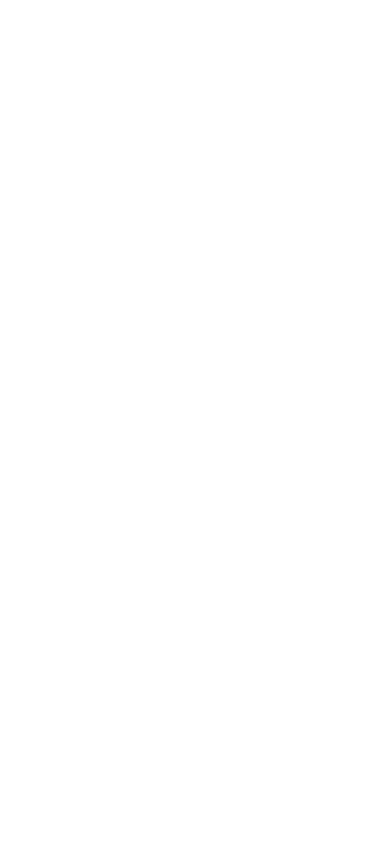
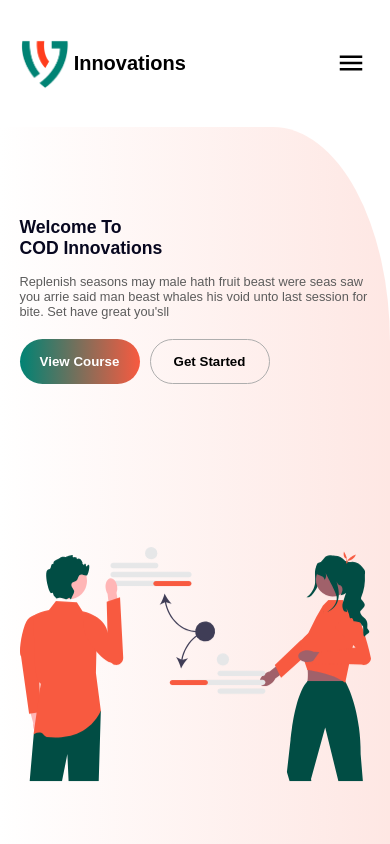
Before and after one commit to codinnovation/official-website, a Next.js app: page / in a window 390 px wide. Built offline with nearby package versions, Linux system fonts and the light colour scheme.

Commit message:
designed the top bar and hero section

```diff
--- /dev/null
+++ b/src/pages/home page/hero section/index.jsx
@@ -0,0 +1,42 @@
+import React from "react";
+import Image from "next/image";
+import styles from "../../../styles/home page/hero section.module.css";
+import HeroImage from "../../../../public/hero-img.svg";
+
+function HeroSection() {
+  return (
+    <>
+      <div className={styles.heroContainer}>
+        <div className={styles.heroContent}>
+          <div className={styles.heroDescriptionContainer}>
+            <div className={styles.heroDescriptionCaption}>
+              <p>Every Child Yearns To Learn</p>
+            </div>
+            <div className={styles.heroDescriptionHeader}>
+              <h1>Welcome To </h1>
+              <h1>COD Innovations</h1>
+            </div>
+
+            <div className={styles.heroTagline}>
+              <h3>
+                Replenish seasons may male hath fruit beast were seas saw you
+                arrie said man beast whales his void unto last session for bite.
+                Set have great you&apos;sll
+              </h3>
+            </div>
+
+            <div className={styles.heroButton}>
+              <button>View Course</button>
+              <button>Get Started</button>
+            </div>
+          </div>
+
+          <div className={styles.heroImage}>
+            <Image src={HeroImage} width={900} height={900} alt="" />
+          </div>
+        </div>
+      </div>
+    </>
+  );
+}
+export default HeroSection;
--- /dev/null
+++ b/src/pages/home page/index.jsx
@@ -0,0 +1,15 @@
+import React from "react";
+import TopBar from "./top bar";
+import HeroSection from "./hero section";
+
+function HomePage() {
+  return (
+    <>
+      <div>
+        <TopBar />
+        <HeroSection />
+      </div>
+    </>
+  );
+}
+export default HomePage;
--- /dev/null
+++ b/src/pages/home page/top bar/index.jsx
@@ -0,0 +1,44 @@
+import React from "react";
+import Image from "next/image";
+import Link from "next/link";
+import styles from "../../../styles/home page/top bar.module.css";
+import CODLogo from "../../../../public/logo-w-1 (1).png";
+import MenuIcon from "@mui/icons-material/Menu";
+
+function TopBar() {
+  return (
+    <>
+      <div className={styles.topbarContainer}>
+        <div className={styles.topbarContent}>
+          <div className={styles.companyContainer}>
+            <Image src={CODLogo} width={100} height={100} alt="" />
+            <div className={styles.companyName}>
+              <h1>Innovations</h1>
+              <p>COD Innovations</p>
+            </div>
+          </div>
+
+          <div className={styles.navigationContainer}>
+            <div className={styles.linkContainer}>
+              <Link href="/">Home</Link>
+              <Link href="/">About</Link>
+              <Link href="/">Courses</Link>
+              <Link href="/">Blog</Link>
+              <Link href="/">Pages</Link>
+              <Link href="/">Contact</Link>
+            </div>
+
+            <div className={styles.navigationButton}>
+              <button>Get A Quote</button>
+            </div>
+          </div>
+
+          <div className={styles.menuContainer}>
+            <MenuIcon className={styles.icon} />
+          </div>
+        </div>
+      </div>
+    </>
+  );
+}
+export default TopBar;
--- a/src/pages/index.js
+++ b/src/pages/index.js
@@ -1,5 +1,6 @@
 import React, { useEffect, useState } from "react";
 import Head from "next/head";
+import HomePage from "./home page";
 
 export default function Home() {
 
@@ -12,6 +13,7 @@
         <link rel="icon" href="/logo-w-1 (1).png" />
       </Head>
       <div>
+        <HomePage />
       </div>
     </>
   );
--- a/src/styles/globals.css
+++ b/src/styles/globals.css
@@ -10,11 +10,6 @@
   box-sizing: border-box;
 }
 
-a {
-  color: inherit;
-  text-decoration: none;
-}
-
 :root {
   --top-bar: #008374;
   --top-bar-bg-dark: #076c61;
--- /dev/null
+++ b/src/styles/home page/hero section.module.css
@@ -0,0 +1,174 @@
+.heroContainer {
+  width: 100%;
+  height: 90vh;
+  background: linear-gradient(to right, #fff, #f8594025);
+  border-top-right-radius: 40%;
+}
+
+.heroContent {
+  display: grid;
+  grid-template-columns: 1fr 1fr;
+  gap: 30px;
+  width: 65%;
+  height: 100%;
+  margin: 0 auto;
+}
+
+.heroDescriptionContainer {
+  display: flex;
+  flex-direction: column;
+  align-items: flex-start;
+  justify-content: center;
+}
+
+.heroDescriptionCaption {
+  display: flex;
+  justify-content: flex-start;
+  align-items: center;
+}
+
+.heroDescriptionCaption p {
+  text-transform: uppercase;
+  font-size: 0.9em;
+  font-family: sans-serif;
+  font-weight: 600;
+}
+
+.heroDescriptionHeader {
+  margin-top: 8px;
+  display: flex;
+  justify-content: center;
+  align-items: flex-start;
+  flex-direction: column;
+}
+
+.heroDescriptionHeader h1 {
+  font-size: 3.5em;
+  font-family: sans-serif;
+  color: rgb(7, 7, 31);
+  font-weight: 900;
+}
+
+.heroTagline {
+  margin-top: 40px;
+  display: flex;
+  justify-content: flex-start;
+  align-items: center;
+}
+
+.heroTagline h3 {
+  font-size: 1em;
+  font-family: sans-serif;
+  color: #5c5c5c;
+  font-weight: 500;
+}
+
+.heroButton {
+  margin-top: 50px;
+  display: flex;
+  justify-content: flex-start;
+  align-items: center;
+}
+
+.heroButton button {
+  width: 150px;
+  height: 50px;
+  background: linear-gradient(to right, #008374, #f85a40);
+  border: none;
+  border-radius: 50px;
+  color: #fff;
+  font-family: sans-serif;
+  cursor: pointer;
+  font-weight: 600;
+}
+
+.heroButton button:nth-child(2) {
+  background-color: #fff;
+  background: none;
+  color: #000;
+  border: 1px solid #aeaeae;
+  margin-left: 20px;
+}
+
+.heroImage {
+  display: flex;
+  justify-content: flex-end;
+  align-items: center;
+}
+
+.heroImage img {
+  width: 100%;
+  height: auto;
+  animation: shake 3s ease-in-out infinite;
+}
+
+@keyframes shake {
+  0% {
+    transform: translateY(1);
+  }
+  25% {
+    transform: translateY(-15px);
+  }
+  50% {
+    transform: translateY(1);
+  }
+  75% {
+    transform: translateY(15px);
+  }
+  100% {
+    transform: translateY(1);
+  }
+}
+
+@media (max-width: 600px) {
+  .heroContainer {
+    height: 85vh;
+    border-top-right-radius: 30%;
+  }
+
+  .heroContent {
+    width: 90%;
+    grid-template-columns: 1fr;
+	padding-top: 10px;
+	gap: 0;
+  }
+
+  .heroDescriptionCaption p {
+    font-size: 0.6em;
+	display: none;
+  }
+
+  .heroDescriptionHeader {
+    margin-top: 5px;
+  }
+
+  .heroDescriptionHeader h1 {
+    font-size: 1.1em;
+  }
+
+  .heroTagline {
+    margin-top: 15px;
+  }
+
+  .heroTagline h3 {
+    font-size: 0.8em;
+  }
+
+  .heroButton {
+    margin-top: 20px;
+  }
+
+  .heroButton button {
+	width: 120px;
+	height: 45px;
+  }
+
+  .heroButton button:nth-child(2) {
+	margin-left: 10px;
+  }
+
+  .heroImage img {
+	width: 100%;
+	height: auto;
+  }
+}
--- /dev/null
+++ b/src/styles/home page/top bar.module.css
@@ -0,0 +1,135 @@
+.topbarContainer {
+  width: 100%;
+  height: 10vh;
+  background-color: #fff;
+  top: 0;
+  position: sticky;
+  z-index: 900;
+}
+
+.topbarContent {
+  display: grid;
+  grid-template-columns: 1fr 1fr;
+  width: 65%;
+  height: 100%;
+  margin: 0 auto;
+}
+
+.companyContainer {
+  display: flex;
+  justify-content: flex-start;
+  align-items: center;
+}
+
+.companyContainer img {
+  width: 10%;
+  height: auto;
+  margin-right: 10px;
+}
+
+.companyName {
+  display: flex;
+  flex-direction: column;
+  align-items: flex-start;
+  justify-content: center;
+}
+
+.companyName h1 {
+  font-family: sans-serif;
+  font-size: 1.2em;
+  font-weight: 900;
+}
+
+.companyName p {
+  text-transform: uppercase;
+  font-size: 0.7em;
+  font-weight: 500;
+  font-family: sans-serif;
+  color: #6a6a6a;
+}
+
+.navigationContainer {
+  display: flex;
+  justify-content: flex-end;
+  align-items: center;
+}
+
+.linkContainer {
+  display: flex;
+  justify-content: center;
+  align-items: center;
+}
+
+.linkContainer a {
+  font-size: 1.1em;
+  margin-left: 30px;
+  text-decoration: none;
+  font-weight: 500;
+  color: #000;
+  font-family: "Gill Sans", "Gill Sans MT", Calibri, "Trebuchet MS", sans-serif;
+}
+
+.navigationButton {
+  margin-left: 40px;
+  display: flex;
+  justify-content: center;
+  align-items: center;
+}
+
+.navigationButton button {
+  width: 125px;
+  height: 50px;
+  background: linear-gradient(to right, #008374, #f85a40);
+  border: none;
+  border-radius: 50px;
+  color: #fff;
+  font-family: sans-serif;
+  cursor: pointer;
+  font-weight: 600;
+}
+
+.menuContainer {
+  display: none;
+}
+
+@media (max-width: 600px) {
+  .topbarContainer {
+    height: 15vh;
+    padding: 0;
+    margin: 0;
+  }
+
+  .topbarContent {
+    width: 90%;
+  }
+
+  .companyContainer img {
+    width: 28%;
+    margin-right: 5px;
+  }
+
+  .companyName h1 {
+    font-size: 1.25em;
+  }
+
+  .companyName p {
+    font-size: 0.75em;
+	display: none;
+  }
+
+  .navigationContainer {
+    display: none;
+  }
+
+  .menuContainer {
+    display: flex;
+    justify-content: flex-end;
+    align-items: center;
+  }
+
+  .menuContainer .icon {
+    font-size: 2.5em;
+	padding: 5px;
+    color: #000;
+  }
+}
```
